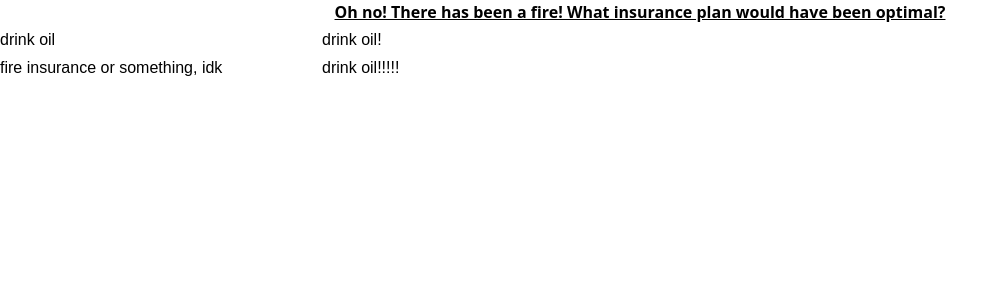
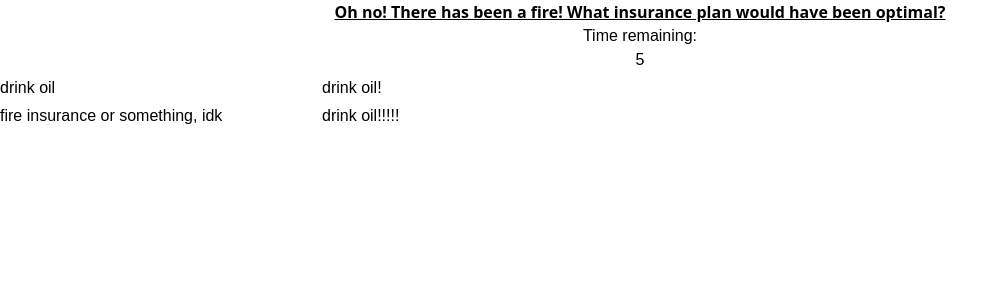
Before and after one commit to halee-t/risk-roulette, a React (Create React App) app: page / in a window 1280 px wide. Shown: the top 300 px of the page, without its empty margins (0-1008 px from the left). Built offline with nearby package versions, Linux system fonts and the light colour scheme.

Commit message:
added timer to the question component that counts from 10 to 0

```diff
--- a/src/components/question.tsx
+++ b/src/components/question.tsx
@@ -10,10 +10,27 @@ interface questionProps{
 
 
 const Question: React.FC<questionProps> = (props) => {
+    const [timer, setTimer] = useState(10)
+
+useEffect(() => {
+    const interval = setInterval(() => {
+        setTimer(prevTimer => {
+            if(prevTimer>0){
+                return prevTimer - 1
+            }else{
+                return 0
+            }
+        })
+    },1000)
+    return () => clearInterval(interval);
+}, [timer])
+
     return (<>
     <div className="font-semibold font-sans text-center underline">
         {props.question}
     </div>
+    <div className="text-center">Time remaining:</div>
+    <div className="text-center">{timer}</div>
     <div className="grid grid-cols-2 w-1/2 mt-1 gap-1 text-justify">
         {props.answers.map((res, index) => (
             <div>
```
